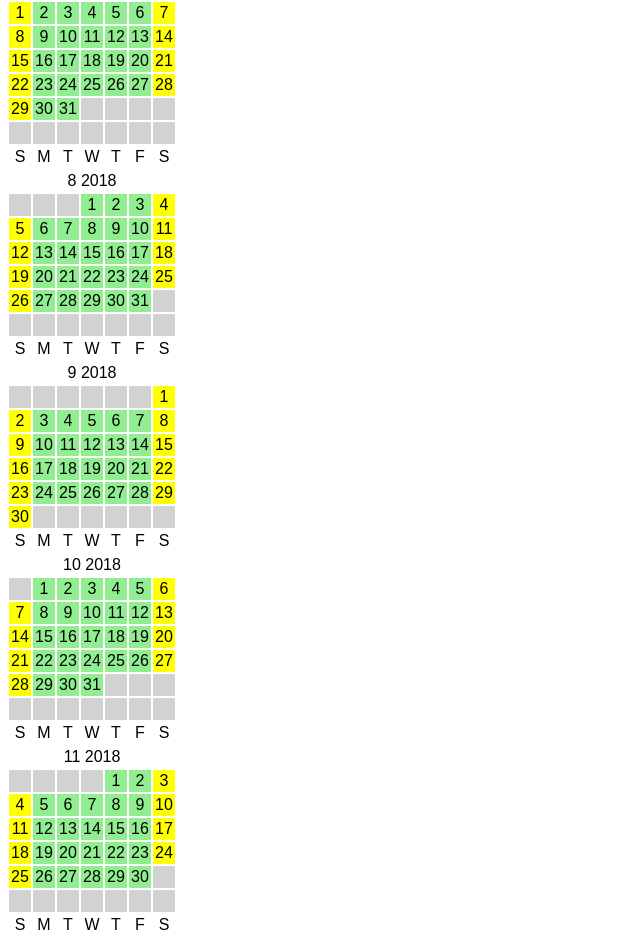
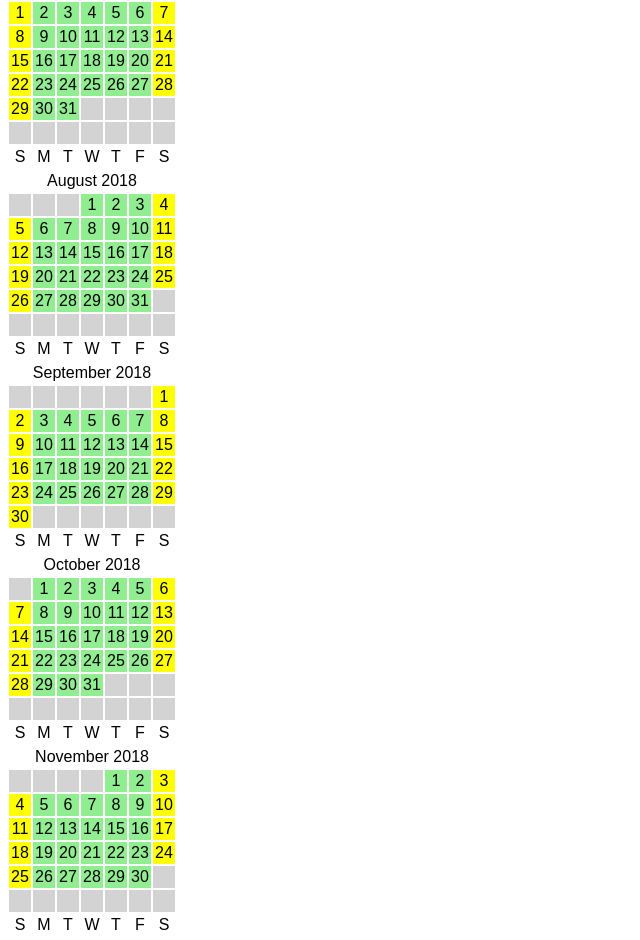
Before and after one commit to ShadowManu/number8-calendar, an Angular app: page / in a window 1280 px wide. Shown: the part 550-1490 px from the top of the page, without its empty margins (0-640 px from the left). Built offline with nearby package versions, Linux system fonts and the light colour scheme.

Commit message:
add month names instead of numbers

```diff
--- a/src/app/app.component.html
+++ b/src/app/app.component.html
@@ -27,7 +27,7 @@
       </tr>
 
       <tr class="title">
-        <td colspan="7">{{ month }} {{ year }}</td>
+        <td colspan="7">{{ monthName(month) }} {{ year }}</td>
       </tr>
 
       <tr *ngFor="let row of tabular">
--- a/src/app/app.component.ts
+++ b/src/app/app.component.ts
@@ -17,6 +17,21 @@ const DEFAULT_DAY_DATA = {
 };
 
 const DAY_SYMBOLS = Array.from('SMTWTFS');
+
+const MONTH_NAMES = {
+  1: 'January',
+  2: 'February',
+  3: 'March',
+  4: 'April',
+  5: 'May',
+  6: 'June',
+  7: 'July',
+  8: 'August',
+  9: 'September',
+  10: 'October',
+  11: 'November',
+  12: 'December',
+}
 
 function buildCalendar(start, days): CalendarData {
   const startTime = DateTime.fromFormat(start, 'L/d/y');
@@ -71,6 +86,8 @@ export class AppComponent {
 
   daySymbols() { return DAY_SYMBOLS; }
 
+  monthName(number: number) { return MONTH_NAMES[number]; }
+
   tabulate(year: number, month: number, data: MonthData) {
     const startTime = DateTime.fromObject({ year, month });
     const offset = startTime.weekday % 7; // zero-based offset from the first cell
```
